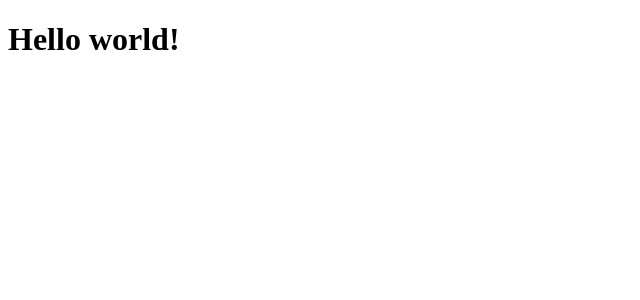
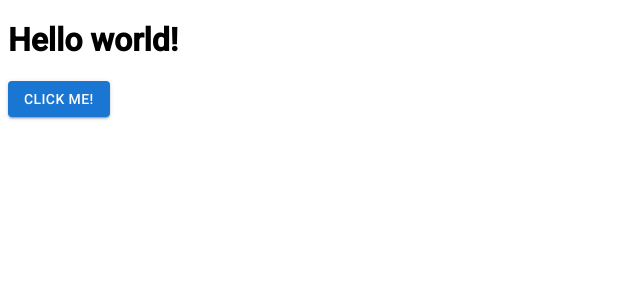
Before and after one commit to grommoott/to-did, a Next.js app in the folder frontend/: page / in a window 1280 px wide. Shown: the top 300 px of the page, without its empty margins (0-640 px from the left). Built offline with nearby package versions, Linux system fonts and the light colour scheme.

Commit message:
frontend: test

```diff
--- /dev/null
+++ b/frontend/src/app/home.tsx
@@ -0,0 +1,11 @@
+'use client'
+import { Button } from "@mui/material";
+
+export default function Home() {
+    return (
+        <>
+            <h1>Hello world!</h1>
+            <Button variant="contained">Click me!</Button>
+        </>
+    )
+}
--- a/frontend/src/app/layout.tsx
+++ b/frontend/src/app/layout.tsx
@@ -1,16 +1,9 @@
 import type { Metadata } from "next";
-import { Geist, Geist_Mono } from "next/font/google";
+import { Roboto } from "next/font/google";
 
-const geistSans = Geist({
-    variable: "--font-geist-sans",
-    subsets: ["latin"],
-});
-
-
-const geistMono = Geist_Mono({
-    variable: "--font-geist-mono",
-    subsets: ["latin"],
-});
+const roboto = Roboto({
+    weight: "500"
+})
 
 export const metadata: Metadata = {
     title: "To Did!",
@@ -24,7 +17,7 @@ export default function RootLayout({
 }>) {
     return (
         <html lang="en">
-            <body className={`${geistSans.variable} ${geistMono.variable}`}>
+            <body className={`${roboto.className}`}>
                 {children}
             </body>
         </html>
--- a/frontend/src/app/page.tsx
+++ b/frontend/src/app/page.tsx
@@ -1,3 +1,5 @@
+import Home from "./home";
+
 export default function Page() {
-    return <h1>Hello world!</h1>
+    return <Home />
 }
```
